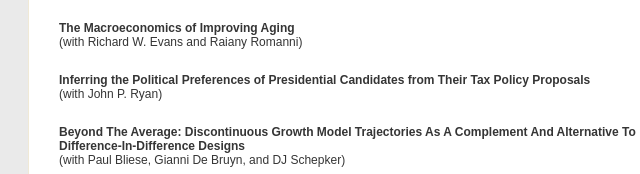
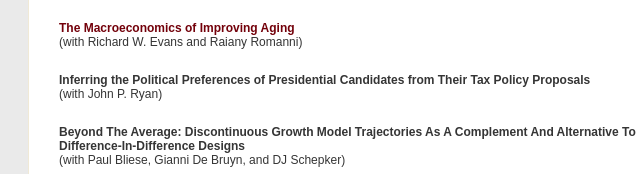
Before and after one commit to jdebacker/jdebacker.github.io, a plain HTML site: page WPs.html in a window 1280 px wide. Shown: the part 409-583 px from the top of the page, 141-781 px from the left. Drawn offline with Linux system fonts and the light colour scheme.

Commit message:
add link

```diff
--- a/WPs.html
+++ b/WPs.html
@@ -82,7 +82,7 @@ revisions requested, <i>Quantitative Economics</i><br>
 <!-- Copy from here -->
 <div class="item">
 	<br>
-	<b>The Macroeconomics of Improving Aging</a></b><br>
+	<b><A HREF="https://papers.ssrn.com/sol3/papers.cfm?abstract_id=5067690">The Macroeconomics of Improving Aging</a></b><br>
 
 	(with Richard W. Evans and Raiany Romanni)
 	<br>
```
